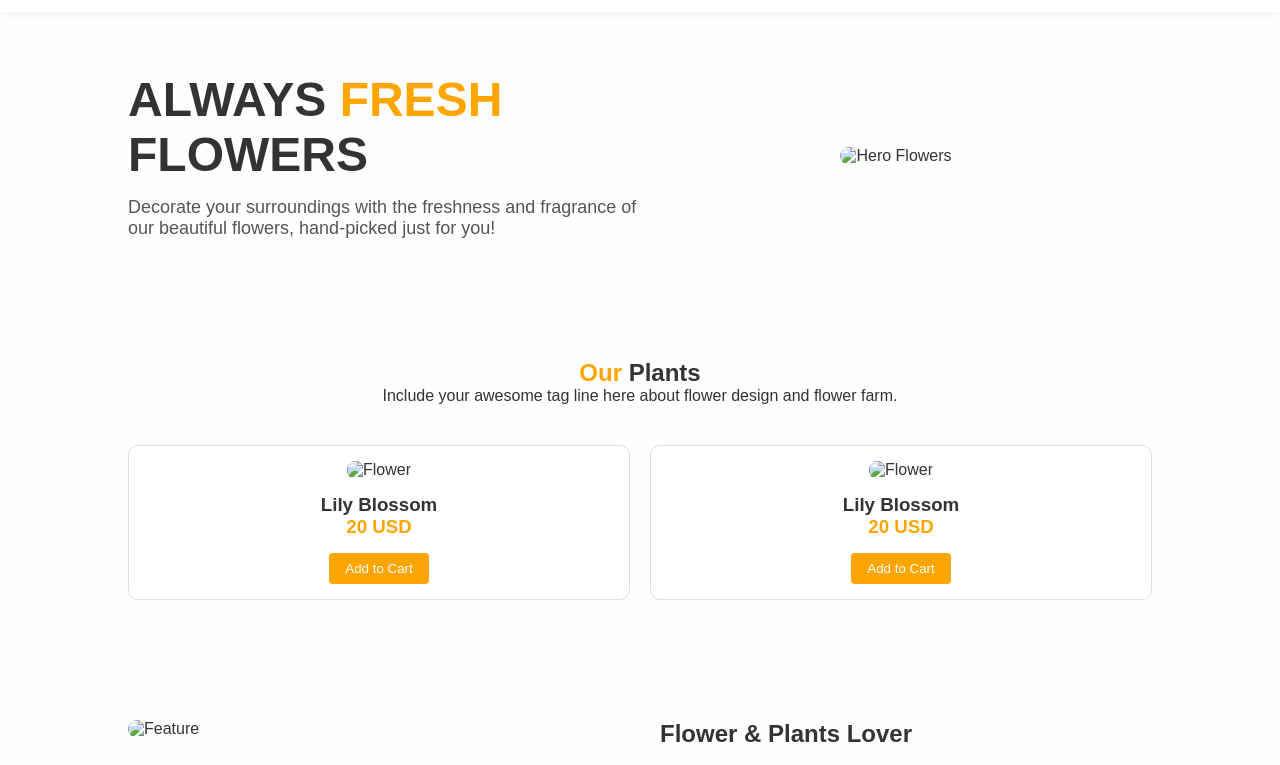
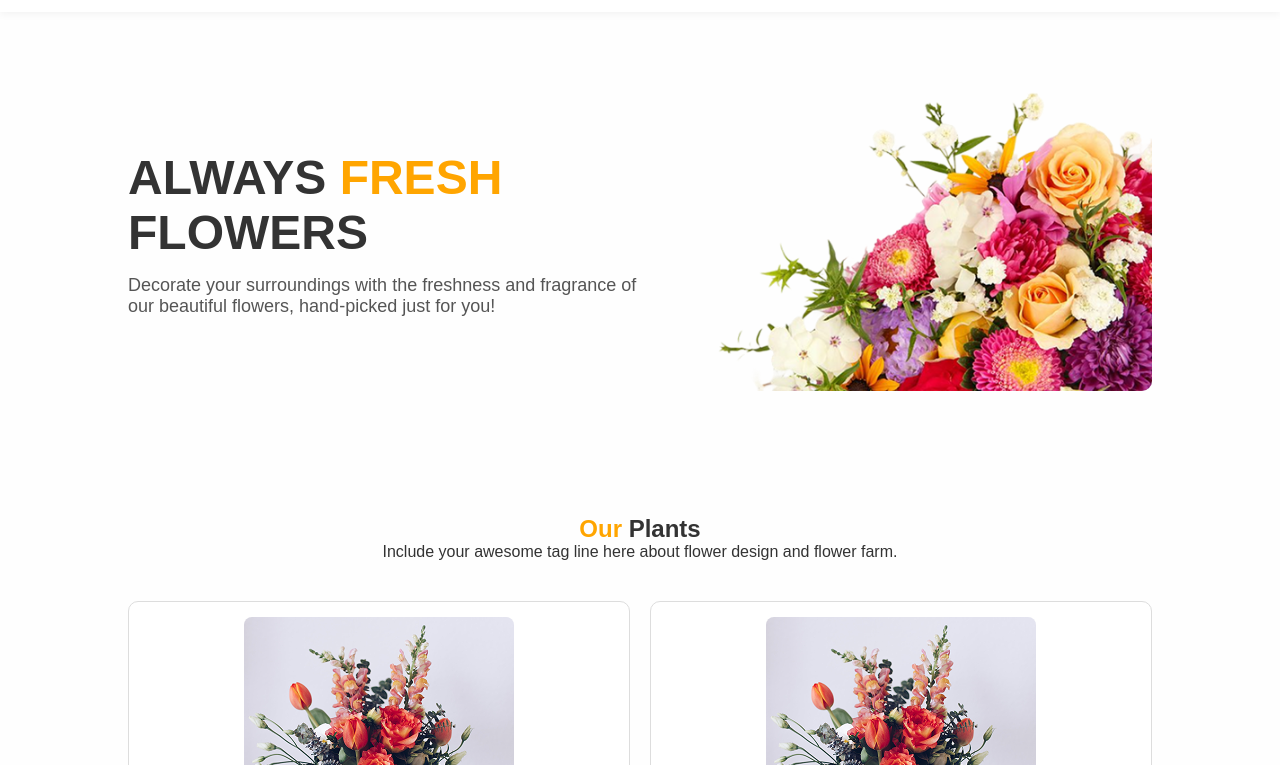
Before and after one commit to Sakline313/assignment-2-_project02, a plain HTML site: page index.html in a window 1280 px wide. Shown: the part 107-872 px from the top of the page. Drawn offline with Linux system fonts and the light colour scheme.

Commit message:
all changes html and css file

```diff
--- a/index.html
+++ b/index.html
@@ -29,7 +29,7 @@
       <p>Decorate your surroundings with the freshness and fragrance of our beautiful flowers, hand-picked just for you!</p>
     </div>
     <div class="hero-image">
-      <img src="images/hero.jpg" alt="Hero Flowers">
+      <img src="assainment 2/B12A02-Responsive-Flowers/assets/hero-flower.png" alt="Hero Flowers">
     </div>
   </section>
 
@@ -40,12 +40,12 @@
     <div class="plant-grid">
       <!-- Flower Cards -->
       <div class="card">
-        <img src="images/flower1.jpg" alt="Flower">
+        <img src="assainment 2/B12A02-Responsive-Flowers/assets/sample-flower-image.png" alt="Flower">
         <h3>Lily Blossom<br><span>20 USD</span></h3>
         <button>Add to Cart</button>
       </div>
       <div class="card">
-        <img src="images/flower2.jpg" alt="Flower">
+        <img src="assainment 2/B12A02-Responsive-Flowers/assets/sample-flower-image.png"  alt="Flower">
         <h3>Lily Blossom<br><span>20 USD</span></h3>
         <button>Add to Cart</button>
       </div>
@@ -56,7 +56,7 @@
   <!-- Feature Section -->
   <section class="feature">
     <div class="feature-image">
-      <img src="images/feature.jpg" alt="Feature">
+      <img src="assainment 2/B12A02-Responsive-Flowers/assets/flower-store.png" alt="Feature">
     </div>
     <div class="feature-text">
       <h2>Flower & Plants Lover</h2>
```
